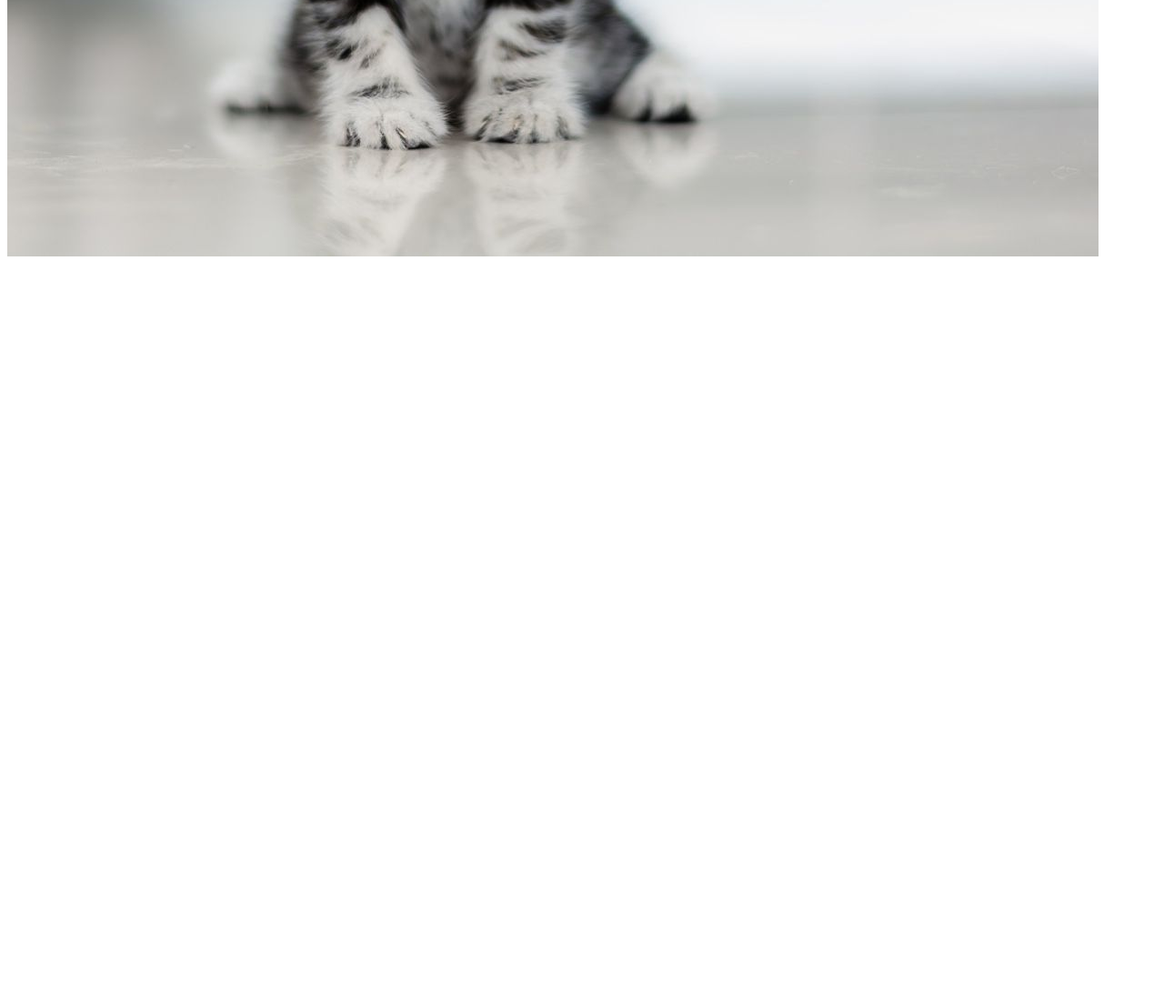
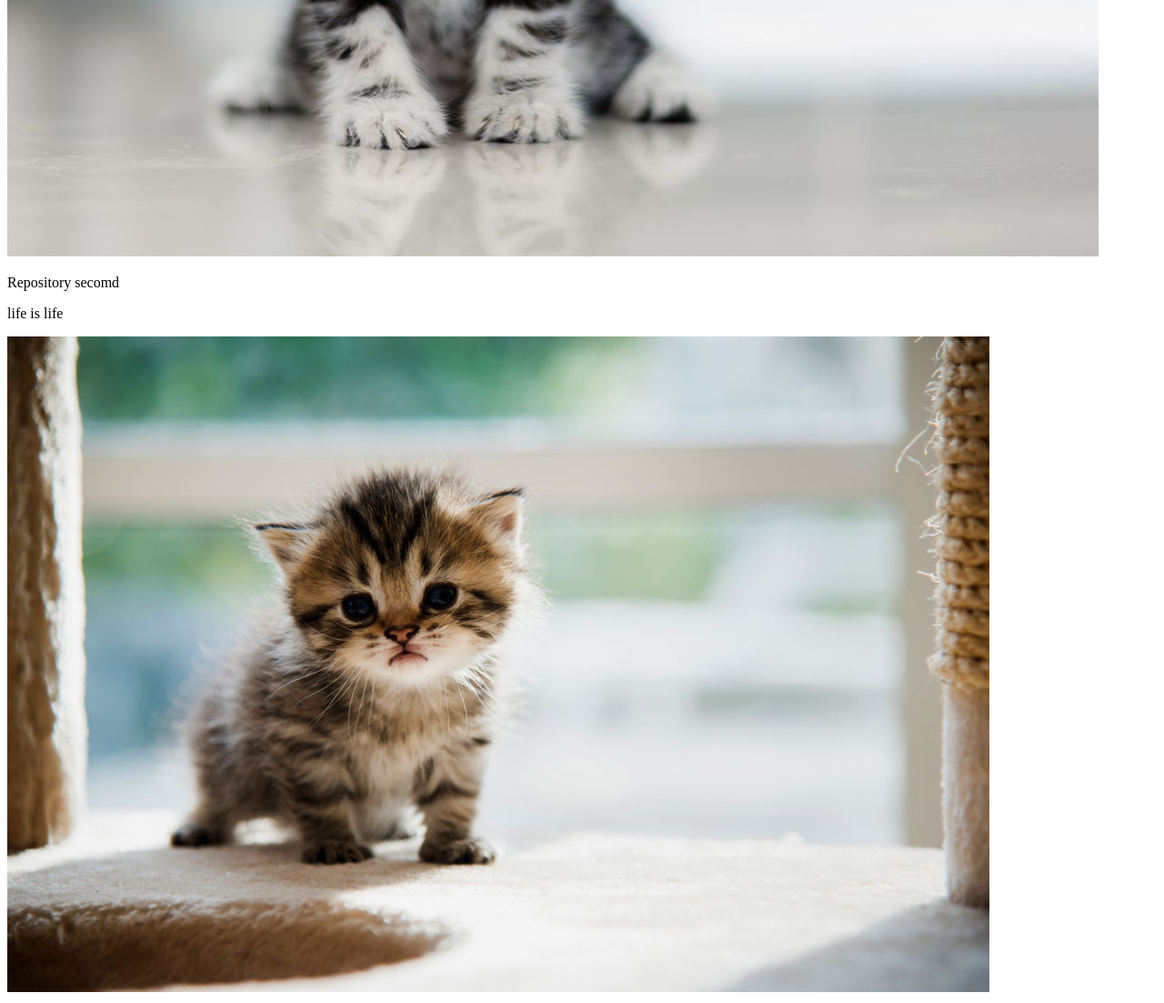
Before and after one commit to IrinEva77/my-second-repo, a plain HTML site: page index.html in a window 1280 px wide. Shown: the part 740-1843 px from the top of the page at 91% size. Before the commit the page ends 1034 px from the top, so only its background shows below. Drawn offline with Linux system fonts and the light colour scheme.

Commit message:
kitten new image

```diff
--- a/index.html
+++ b/index.html
@@ -10,5 +10,8 @@
     <h1>A Blog of kitten</h1>
     <h3>cat's power</h3>
     <img src="kitten1.jpg" alt="little kitten">
+    <p>Repository secomd</p>
+    <p>life is life </p>
+    <img src="kitten2.jpg" alt="secod kitten">
 </body>
 </html>
```
